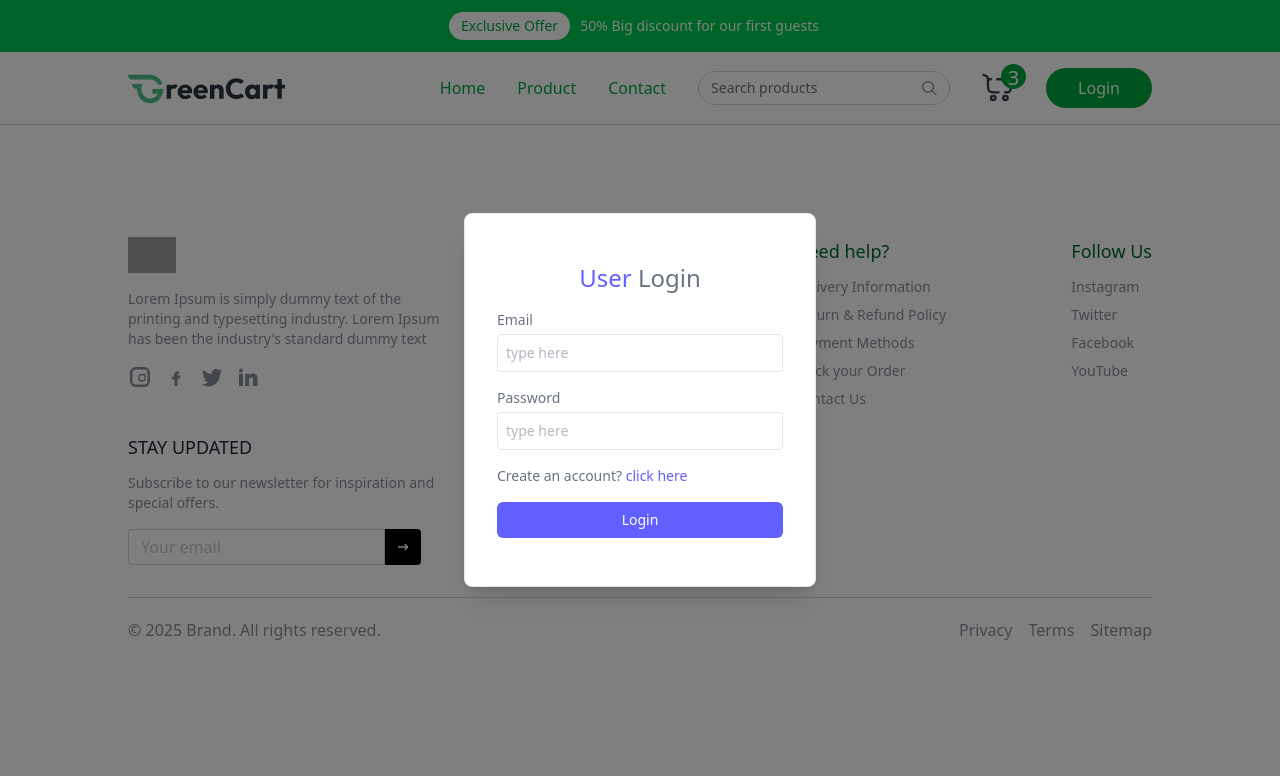
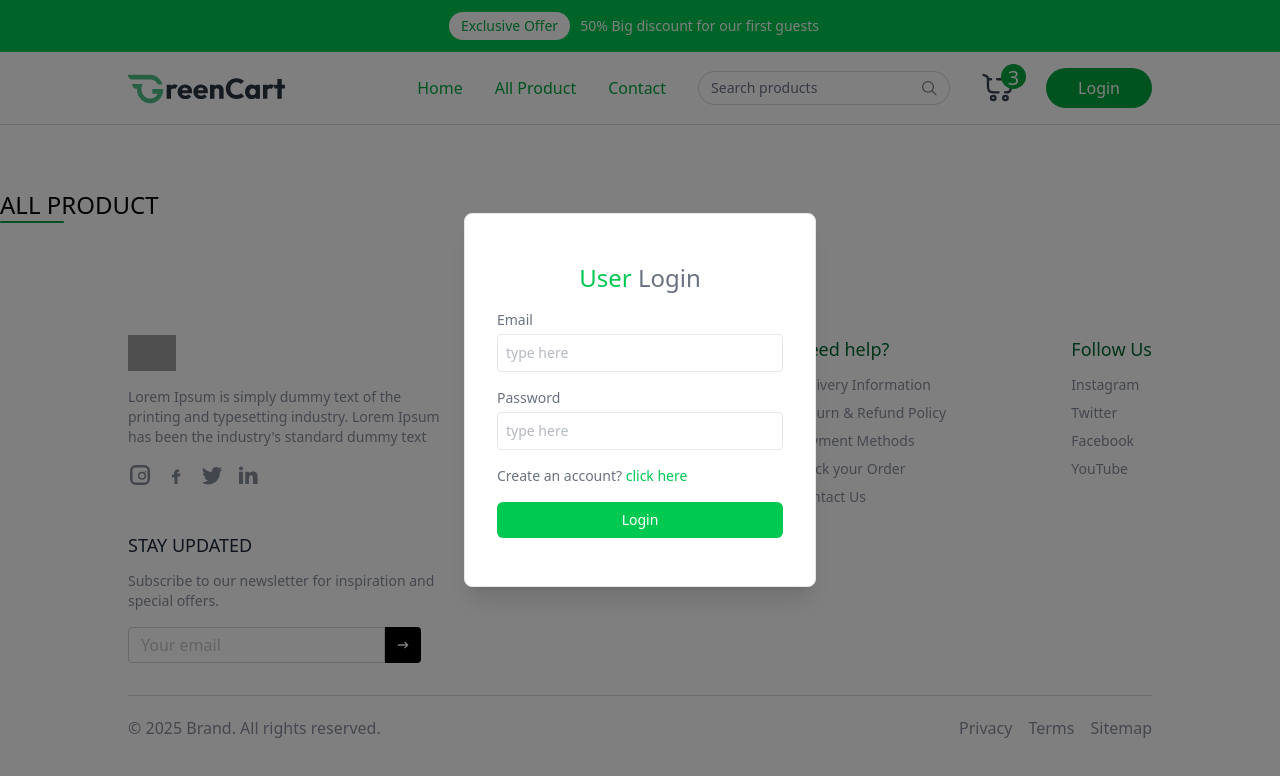
Before and after one commit to MrMuhammadjon/GreenCart, a React (Vite) app: page /product in a window 1280 px wide. Both pictures are taken after a click on the button "Login". Shown: the top 776 px of the page. Built offline with nearby package versions, Linux system fonts and the light colour scheme; grey boxes are pictures that could not be loaded.

Commit message:
started All Product section

```diff
--- a/src/App.jsx
+++ b/src/App.jsx
@@ -5,6 +5,7 @@
 import Footer from './Components/Footer.jsx'
 import { AppContext, useAppContext } from './context/AppContext.jsx'
 import Login from './Components/Login.jsx'
+import AllProduct from './Pages/AllProduct.jsx'
 
 export default function App() {
 
@@ -21,6 +22,7 @@
       <div className={`${isSellerPath ? "" : ""}`}>
         <Routes>
           <Route path='/' element={<Home />} />
+          <Route path='/product' element={<AllProduct />} />
 
         </Routes>
       </div>
--- a/src/Components/BestSeller.jsx
+++ b/src/Components/BestSeller.jsx
@@ -12,7 +12,7 @@
                 <h1 className='text-2xl md:text3xl font-medium text-green-600'>Best Seller</h1>
                 <div className="w-[100%] grid grid-cols-2 sm:grid-cols-3 md:grid-cols-4 md:gap-6 lg:grid-cols-5  gap-3">
                     {
-                        products.filter((product) => product.inStock).map((product, index) => (
+                        products.filter((product) => product.inStock).slice(0, 15).map((product, index) => (
                             <Products key={index} product={product} />
                         ))
                     }
--- a/src/Components/Login.jsx
+++ b/src/Components/Login.jsx
@@ -26,32 +26,32 @@
             <div onClick={()=> setShowUserLogin(false)} className="fixed w-screen h-full top-0 left-0 right-0 z-100 flex items-center justify-center text-sm text-gray-500 bg-black/50">
                 <form onSubmit={onSubmitHandler} onClick={(e)=> e.stopPropagation()} className="flex flex-col gap-4 m-auto items-start p-8 py-12 w-80 sm:w-[352px] rounded-lg shadow-xl border border-gray-200 bg-white">
                     <p className="text-2xl font-medium m-auto">
-                        <span className="text-indigo-500">User</span> {state === "login" ? "Login" : "Sign Up"}
+                        <span className="text-green-500">User</span> {state === "login" ? "Login" : "Sign Up"}
                     </p>
                     {state === "register" && (
                         <div className="w-full">
                             <p>Name</p>
-                            <input onChange={(e) => setName(e.target.value)} value={name} placeholder="type here" className="border border-gray-200 rounded w-full p-2 mt-1 outline-indigo-500" type="text" required />
+                            <input onChange={(e) => setName(e.target.value)} value={name} placeholder="type here" className="border border-gray-200 rounded w-full p-2 mt-1 outline-green-500" type="text" required />
                         </div>
                     )}
                     <div className="w-full ">
                         <p>Email</p>
-                        <input onChange={(e) => setEmail(e.target.value)} value={email} placeholder="type here" className="border border-gray-200 rounded w-full p-2 mt-1 outline-indigo-500" type="email" required />
+                        <input onChange={(e) => setEmail(e.target.value)} value={email} placeholder="type here" className="border border-gray-200 rounded w-full p-2 mt-1 outline-green-500" type="email" required />
                     </div>
                     <div className="w-full ">
                         <p>Password</p>
-                        <input onChange={(e) => setPassword(e.target.value)} value={password} placeholder="type here" className="border border-gray-200 rounded w-full p-2 mt-1 outline-indigo-500" type="password" required />
+                        <input onChange={(e) => setPassword(e.target.value)} value={password} placeholder="type here" className="border border-gray-200 rounded w-full p-2 mt-1 outline-green-500" type="password" required />
                     </div>
                     {state === "register" ? (
                         <p>
-                            Already have account? <span onClick={() => setState("login")} className="text-indigo-500 cursor-pointer">click here</span>
+                            Already have account? <span onClick={() => setState("login")} className="text-green-500 cursor-pointer">click here</span>
                         </p>
                     ) : (
                         <p>
-                            Create an account? <span onClick={() => setState("register")} className="text-indigo-500 cursor-pointer">click here</span>
+                            Create an account? <span onClick={() => setState("register")} className="text-green-500 cursor-pointer">click here</span>
                         </p>
                     )}
-                    <button className="bg-indigo-500 hover:bg-indigo-600 transition-all text-white w-full py-2 rounded-md cursor-pointer">
+                    <button className="bg-green-500 hover:bg-green-600 transition-all text-white w-full py-2 rounded-md cursor-pointer">
                         {state === "register" ? "Create Account" : "Login"}
                     </button>
                 </form>
--- a/src/Components/Navbar.jsx
+++ b/src/Components/Navbar.jsx
@@ -8,7 +8,7 @@
 
     const headLink = [
         { id: 1, title: 'Home', link: '/' },
-        { id: 2, title: 'Product', link: '/product' },
+        { id: 2, title: 'All Product', link: '/product' },
         { id: 3, title: 'Contact', link: '/contcat' }
     ]
 
--- /dev/null
+++ b/src/Pages/AllProduct.jsx
@@ -0,0 +1,20 @@
+import React from 'react'
+import { useAppContext } from '../context/AppContext'
+
+const AllProduct = () => {
+
+    const{products} = useAppContext()
+
+  return (
+    <>
+    <div className="mt-16 flex flex-col">
+        <h1 className='text-2xl font-medium uppercase'>All Product</h1>
+        <div className="w-16 h-0.5 bg-green-600 rounded-full">
+
+        </div>
+    </div>
+    </>
+  )
+}
+
+export default AllProduct
```
